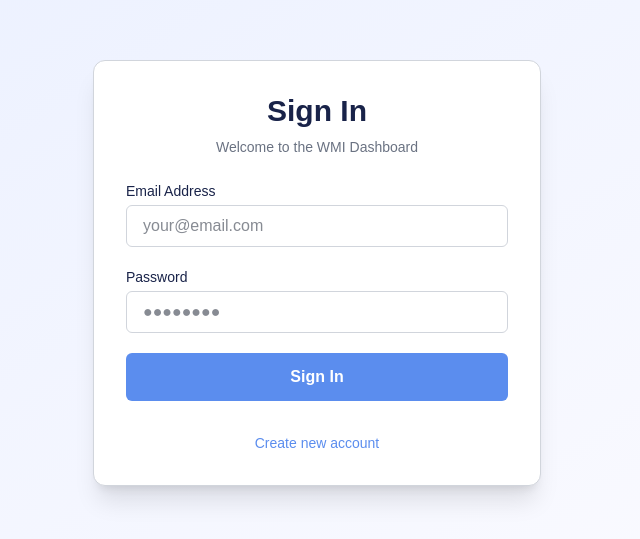
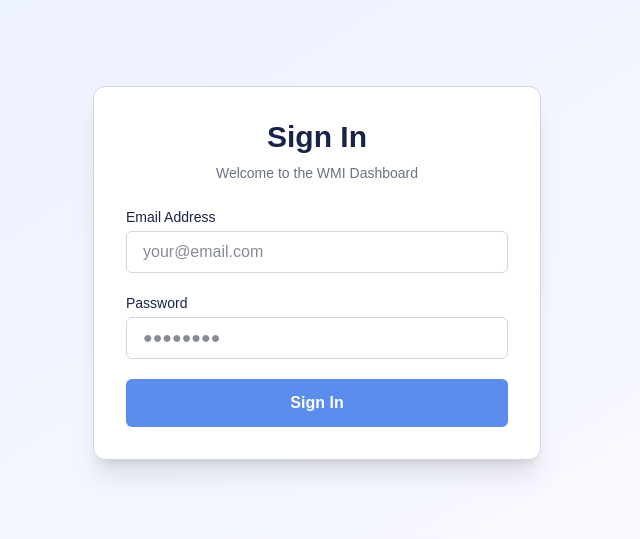
Before and after one commit to HRFM-IOUI/wmi-official-room, a Next.js app: page /login in a window 1280 px wide. Shown: the part 127-666 px from the top of the page, without its empty margins (323-963 px from the left). Built offline with nearby package versions, Linux system fonts and the light colour scheme; no server answers.

Commit message:
signupdel

```diff
--- a/src/app/login/page.tsx
+++ b/src/app/login/page.tsx
@@ -74,12 +74,6 @@ export default function LoginPage() {
             Sign In
           </button>
         </form>
-
-        <div className="text-center text-sm text-gray-500 pt-2">
-          <Link href="/signup" className="text-[#5b8dee] hover:underline font-medium">
-            Create new account
-          </Link>
-        </div>
       </div>
     </div>
   );
```
